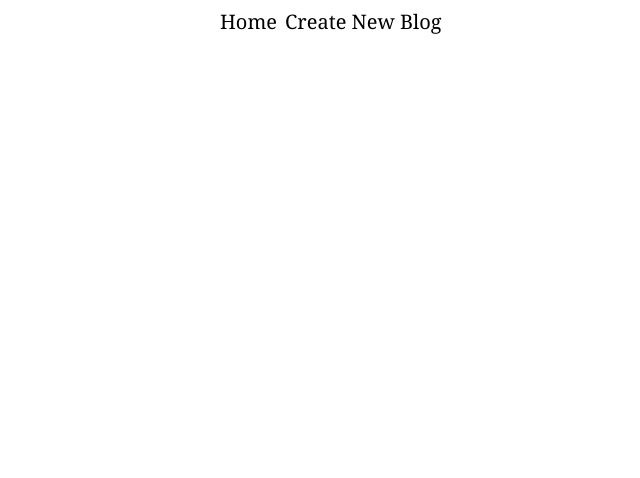
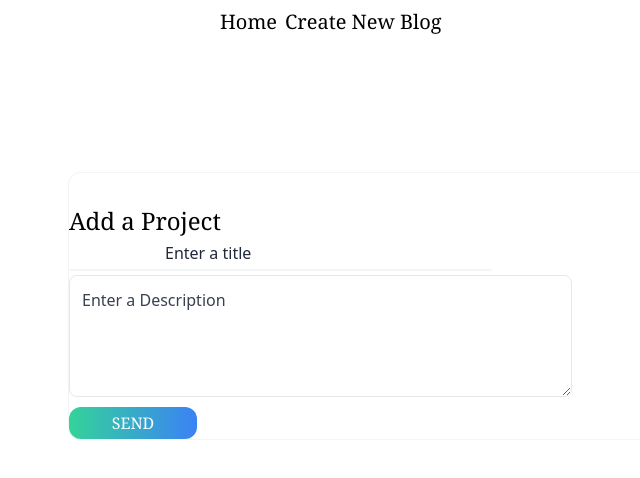
Before and after one commit to TanzimIbthesam/ReactProjects, a React (Create React App) app: page /allprojects/12 in a window 1280 px wide. Shown: the top 478 px of the page, without its empty margins (236-876 px from the left). Built offline with nearby package versions, Linux system fonts and the light colour scheme; data requests are answered from the project's data file.

Commit message:
7-Edit Projects done

```diff
--- a/data/db.json
+++ b/data/db.json
@@ -1,22 +1,16 @@
 {
   "allprojects": [
     {
-      "id": 803,
-      "title": "Est aut rem nisi odi",
-      "description": "Assumenda commodo bl",
-      "isCompleted": true
+      "title": "Yoo",
+      "description": "Kibs",
+      "isCompleted": false,
+      "id": 557
     },
     {
-      "id": 923,
-      "title": "Nesciunt quis qui r",
-      "description": "Ut sunt rerum non be",
-      "isCompleted": true
-    },
-    {
-      "id": 564,
-      "title": "Sit natus voluptate",
-      "description": "Eos voluptatibus mol",
-      "isCompleted": true
+      "id": 12,
+      "title": "Perferendis ea illum",
+      "description": "Velit harum ab repr",
+      "isCompleted": false
     }
   ]
 }
--- a/src/AllRouter.js
+++ b/src/AllRouter.js
@@ -3,6 +3,7 @@ import {BrowserRouter as Router,Switch,Route} from "react-router-dom";
 import Create from './Create'
  import Navbar from './Navbar'
   import Home from './Home'
+  import EditProject from "./EditProject";
 
 const AllRouter=()=>{
     return(
@@ -17,6 +18,9 @@ const AllRouter=()=>{
               <Route path="/create">
                 <Create />
               </Route>
+              <Route path="/allprojects/:id">
+                <EditProject />
+              </Route>
             </Switch>
           </div>
         </div>
--- /dev/null
+++ b/src/EditProject.js
@@ -0,0 +1,68 @@
+
+ import { useState } from "react";
+ import {useParams,useHistory } from "react-router-dom";
+ import axios from "axios";
+import useFetch from "./useFetch";
+const EditProject=()=>{
+    const {id}=useParams()
+
+    const { data:allproject}=useFetch('http://localhost:8000/allprojects/'+id);
+
+      const [title, setTitle] = useState('');
+      const [description, setDescription] = useState('');
+      const[isCompleted]=useState(false);
+       const history=useHistory();
+    const handleClick=(e)=>{
+        e.preventDefault();
+         const allproject={title,description,isCompleted};
+
+
+
+         axios.put(`http://localhost:8000/allprojects/${id}`,allproject)
+         .then((response=>console.log(response)))
+         history.push('/')
+
+     }
+    return(
+         <div>
+             {
+                 allproject && (
+                    <div className="mx-auto xl:max-w-2xl max-w-xl border border-gray-100 bg-white mt-32 rounded-xl">
+                    <h1 class="text-2xl font-serif mt-8">Add a Project</h1>
+
+                     <form onSubmit={handleClick}>
+                    <input type="text"
+                    placeholder="Enter a title"
+                    class="placeholder-gray-800 py-1 xl:px-24 px-12 border-b-2 border-gray-100 rounded-sm"
+
+                    onChange={(e) => setTitle(e.target.value)}/><br></br>
+                    <textarea
+                    class="xl:w-3/4 w-full px-3 py-3 text-gray-700 border rounded-lg focus:outline-none mt-1"
+                    rows="4"
+
+                    onChange={(e) => setDescription(e.target.value)}
+
+                    placeholder="Enter a description">Enter a Description</textarea><br></br>
+                    <button class="px-4 py-1 rounded-xl border-none bg-gradient-to-r from-green-400 to-blue-500 text-white font-serif fold-bold w-32 mt-1">SEND</button>
+                   </form>
+
+                    </div>
+
+
+                 )
+
+
+
+
+
+             }
+             </div>
+
+
+
+
+
+    )
+}
+
+export default EditProject;
--- a/src/Home.js
+++ b/src/Home.js
@@ -1,4 +1,3 @@
-
 import { useEffect, useState } from 'react';
 import './index.css'
 // import Modal from './Modal'
--- a/src/Navbar.js
+++ b/src/Navbar.js
@@ -1,7 +1,11 @@
 import { Link } from "react-router-dom";
+
 const Navbar=()=>{
+
     return (
+
         <div class=" mx-auto max-w-sm p-2">
+
         <ul class="flex ">
             <li class=""><Link class="" to="/"><p class="text-xl font-hairline font-serif">Home</p></Link></li>
             <li class=""><Link class="" to="/create"><p class="text-xl font-hairline font-serif ml-2">Create New Blog</p></Link></li>
--- a/src/SingleProject.js
+++ b/src/SingleProject.js
@@ -1,5 +1,6 @@
 import { useState } from "react";
 // import axios from 'axios'
+import { Link } from "react-router-dom";
 
 const SingleProject=({project,handleDelete,statusChange})=>{
     const [details,setDetails]=useState(false)
@@ -17,13 +18,17 @@ const SingleProject=({project,handleDelete,statusChange})=>{
     <div className={`bg-white py-1  border-l-4  rounded-md xl:w-1/3 w-full mx-auto  mt-3 ${project.isCompleted ? "border-green-400" : "border-pink-600"}`}>
         <div className="flex justify-between">
         <div>
-            <p className="text-black font-serif text-center xl:text-left pl-4 pt-4 text-md font-bold cursor-pointer" onClick={showDetails}>{project.title}</p>
+
+            <p className="text-black font-serif text-center xl:text-left pl-4 pt-4 text-md font-bold cursor-pointer"
+           onClick={showDetails}>{project.title}
+           </p>
+
 
             </div>
             <div className="p-3">
                         <span onClick={()=>{statusChange(project.id)}}  class="material-icons cursor-pointer hover:text-gray-300 ">done</span>
+                        <Link to={`/allprojects/${project.id}`}> <span class="material-icons cursor-pointer hover:text-gray-300">edit</span></Link>
 
-                        <span class="material-icons cursor-pointer hover:text-gray-300">edit</span>
                         <span onClick={()=>handleDelete(project.id)}  class="material-icons cursor-pointer hover:text-gray-300">delete</span>
 
 
--- /dev/null
+++ b/src/useFetch.js
@@ -0,0 +1,30 @@
+import { useState, useEffect } from 'react';
+import axios from 'axios'
+
+const useFetch = (url) => {
+  const [data, setData] = useState(null);
+
+  const [error, setError] = useState(null);
+
+  useEffect(()=>{
+    console.log("Use Effect");
+
+  axios.get(url)
+    .then(res => {
+
+          setData(res.data)
+
+        }
+
+    ).catch(err=>{
+      //   throw new Error("Could not fetch the data")
+      err.message="Could not fetch the data";
+        console.log(err.message)
+       setError(err.message)
+    })
+},[url])
+
+  return { data, error };
+}
+
+export default useFetch;
```
Also changed, not shown: src/App.css (+13 -0 lines).
